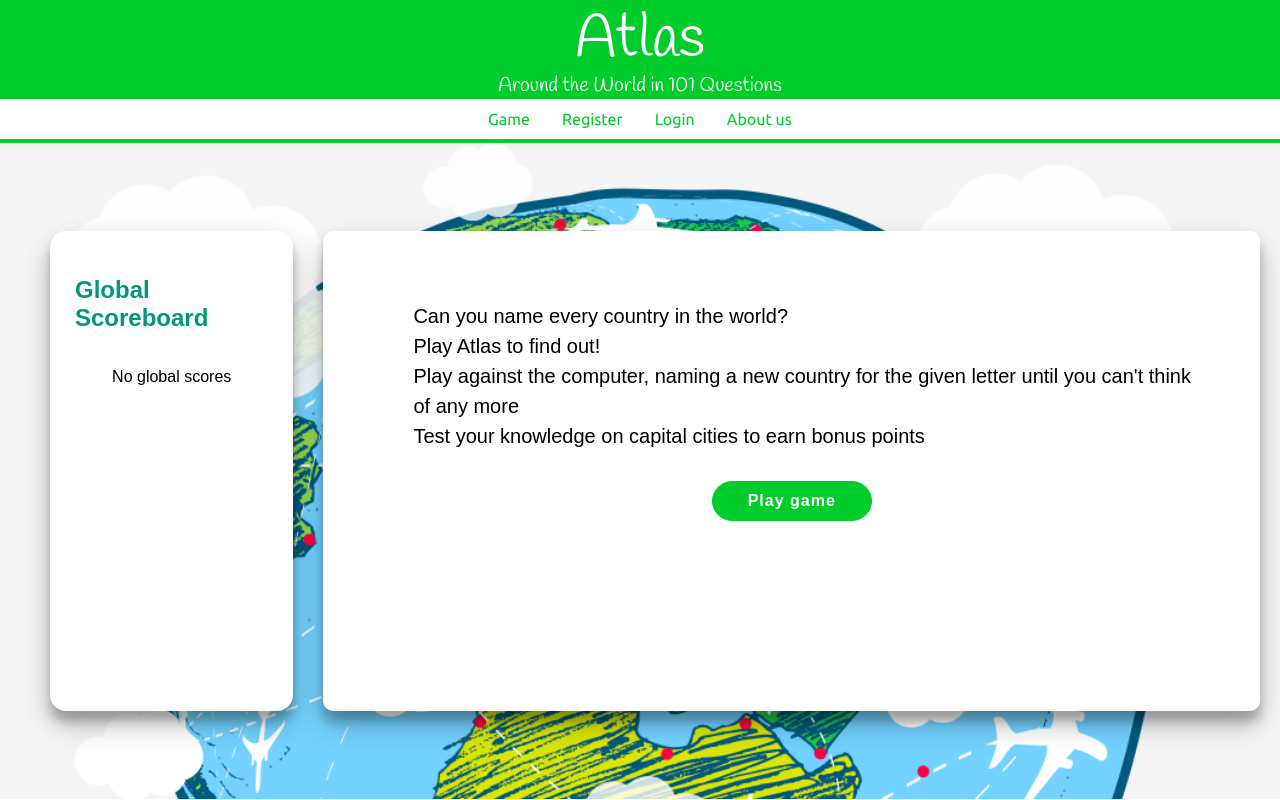
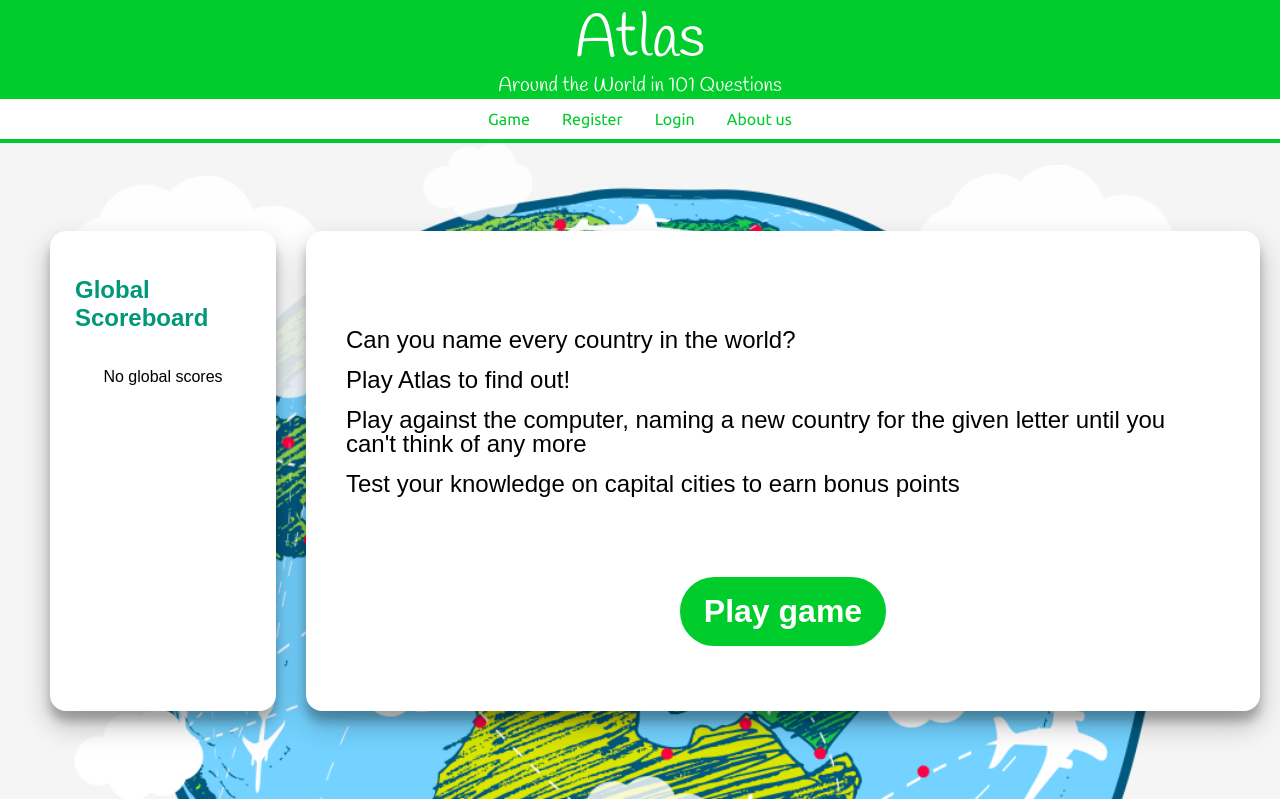
Before and after one commit to quantumomid/Atlas, a React (Create React App) app in the folder front-end/atlas-react-app/: page / in a window 1280 px wide. Built offline with nearby package versions, Linux system fonts and the light colour scheme; no server answers.

Commit message:
About us page vh and vw applied

```diff
--- a/front-end/atlas-react-app/src/Homepage.css
+++ b/front-end/atlas-react-app/src/Homepage.css
@@ -31,18 +31,26 @@
 
 .homepage-container .game-description{
     background-color: #fff;
-	border-radius: 10px;
+	border-radius: 2vh;
   	box-shadow: 0 14px 28px rgba(0,0,0,0.25),
 			0 10px 10px rgba(0,0,0,0.22);
-    padding: 50px;
+    padding: 5vh;
     display: flex;
     flex-direction: column;
+    justify-content: space-around;
 }
 
 .homepage-container .game-description ul{
     list-style: none;
-    font-size: 20px;
-    line-height: 30px;
+    font-size: 3vh;
+    line-height: 3vh;
+    padding: 0px;
+}
+
+.homepage-container .game-description li{
+    list-style: none;
+    margin-top: 2vh;
+    margin-bottom: 2vh;
 }
 
 .homepage-container .game-description .play-link {
@@ -52,33 +60,14 @@
     align-items: center;
     align-self: center;
     width: fit-content;
-    border-radius: 20px;
-	border: 1px solid hsl(133, 100%, 40%);
+    border-radius: 6vh;
+	border: 1vh solid hsl(133, 100%, 40%);
 	background-color: hsl(133, 100%, 40%);
 	color: #FFFFFF;
-	font-size: 16px;
+	font-size: 4vh;
 	font-weight: bold;
-	padding: 10px 35px;
-	letter-spacing: 1px;
+	padding: 1vh 2vh;
+	letter-spacing: 0vh;
     text-decoration: none;
-    margin: 10px;
-
-    /* align-self: center;
-    width: 150px;
-    height: 50px;
-    margin-top: 50px;
-    width: 50 px;
-    height: 20 px;
-    border-radius: 5px;
-    border-color: green;
-    color:black;
-    background-color: chartreuse;
-    border-radius: 30px;
-    font-size: 20px;
-    font-weight: bold;
-    border: black solid 1px;
-    text-decoration: none;
-    display: flex;
-    justify-content: center;
-    align-items: center; */
+    margin: 1vh;
 }
--- a/front-end/atlas-react-app/src/aboutus.css
+++ b/front-end/atlas-react-app/src/aboutus.css
@@ -9,18 +9,18 @@
     background-position: top;
     background-size: 100%;
     background-repeat: no-repeat;
-    /* height: 75vh; */
+    height: 82vh;
 }
 
 .overall-container h1{
-    font-size: 50px;
+    font-size: 5vh;
     color:hsl(133, 100%, 40%);
     background-color: #fff;
-	border-radius: 10px;
-    margin-bottom: 50px;
+	border-radius: 2vh;
+    margin-bottom: 5vh;
   	box-shadow: 0 14px 28px rgba(0,0,0,0.25),
 			0 10px 10px rgba(0,0,0,0.22);
-    padding: 10px;
+    padding: 1vh;
 
 }
 
@@ -37,10 +37,10 @@
     flex-direction: column;
     align-items: center;
     /* border: solid gold 5px; */
-    padding: 15px;
+    padding: 1.5vh;
     background-color: #fff;
-	border-radius: 80px;
-    margin-bottom: 50px;
+	border-radius: 8vh;
+    margin-bottom: 5vh;
   	box-shadow: 0 14px 28px rgba(0,0,0,0.25),
 			0 10px 10px rgba(0,0,0,0.22);
     /* width: 20vw; */
@@ -62,7 +62,7 @@
     justify-content: center;
     align-items: center;
     padding: 20px 0px 0px 0px;
-    /* height: 96vh; */
+    height: 82vh;
     /* border: solid gold 5px; */
     background-image: url(earth.png);
     background-color: whitesmoke;
@@ -72,24 +72,24 @@
 }
 
 .overall-member-container .full-name{
-    font-size: 40px;
+    font-size: 4vh;
     color:hsl(133, 100%, 40%);
     margin: 0px;
 
 }
 .member-profile{
     display: flex;
-    padding: 10px;
+    padding: 1vh;
 }
 .member-info{
     display: flex;
     flex-direction: column;
-    padding: 40px;
+    padding: 4vh;
     word-wrap:break-word;
     width: 40vw;
 }
 .member-info p{
-    line-height: 32px;
+    line-height: 4vh;
 }
 
 .overall-member-container button{
```
